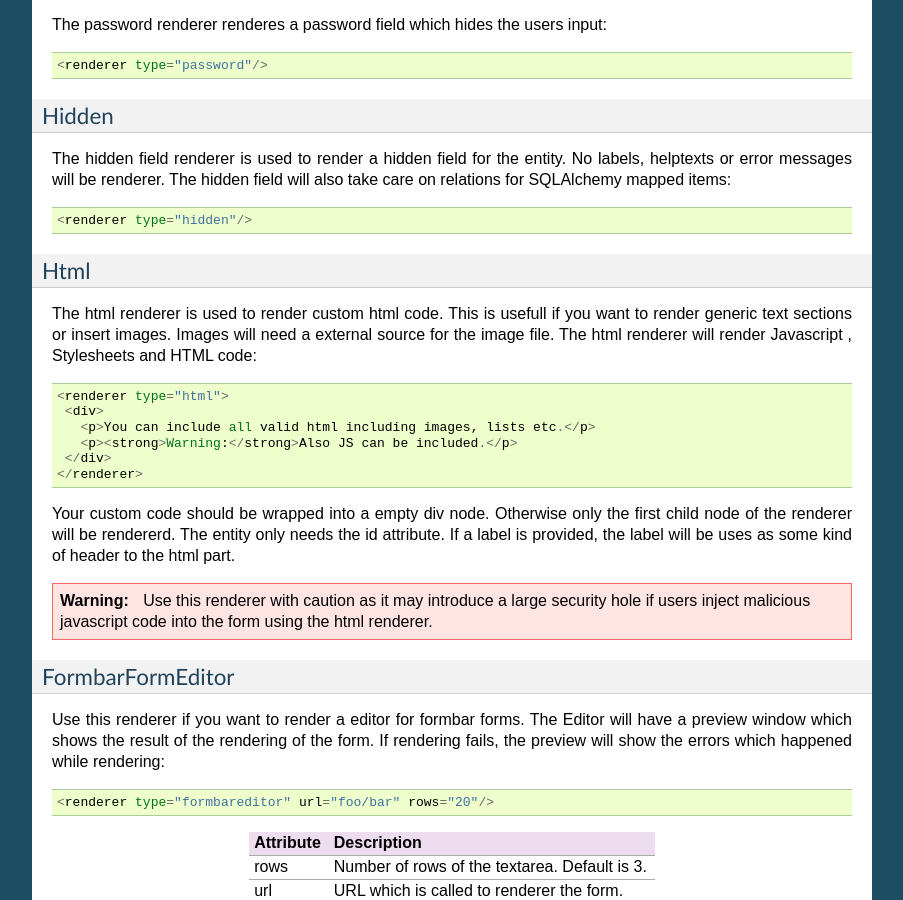
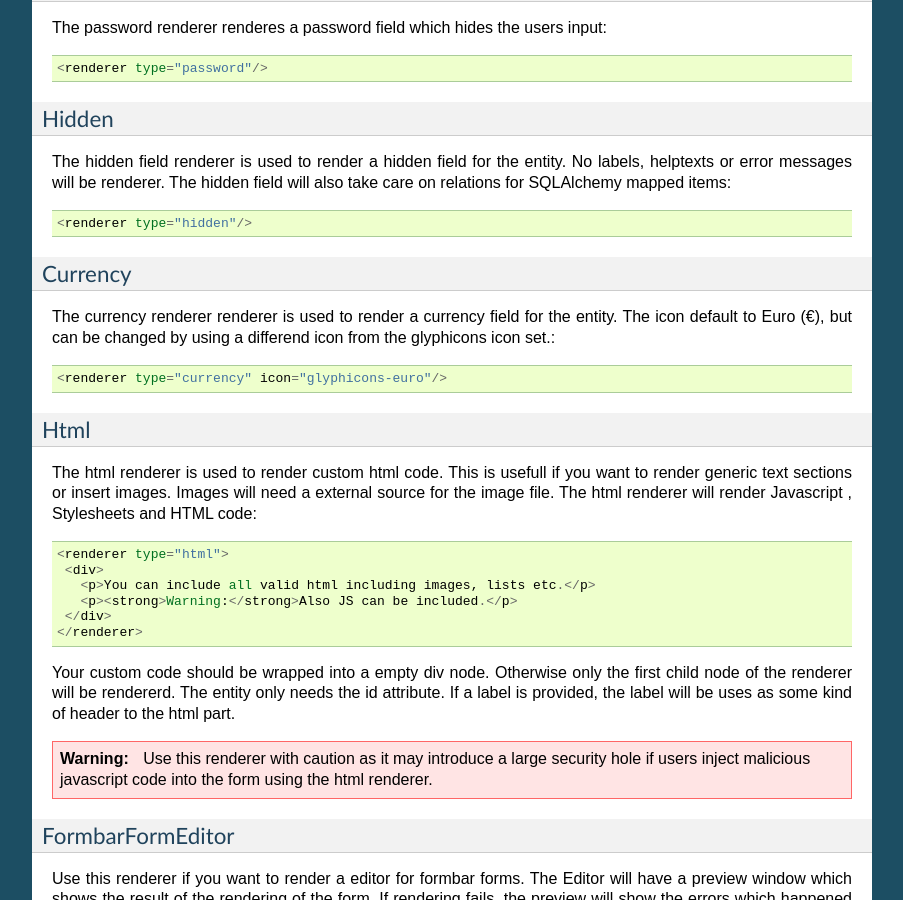
Before and after one commit to ringo-framework/formbar, a Sphinx documentation site: the page built from docs/source/config.rst, in a window 1280 px wide and 900 px high, scrolled down 13520 px. Shown: the whole window, without its empty margins (198-1101 px from the left). Built offline with Sphinx 7.4.7, drawn with Linux system fonts in a browser that asks for light colours; formulas are drawn with MathJax 3; some of the changed text lies outside the part shown.

Commit message:
Added documentation on currency renderer. Added Changes.

```diff
--- a/CHANGES.txt
+++ b/CHANGES.txt
@@ -8,6 +8,7 @@ Improvements
 
 New feature
 - Added datetime picker widget. See https://github.com/Eonasdan/bootstrap-datetimepicker
+- Added currency widget.
 - Added new "fields" command to generate.py command (in contrib) to export the
   entities of a given form as CSV.
 
--- a/docs/source/config.rst
+++ b/docs/source/config.rst
@@ -69,7 +69,8 @@ id            Used to refer to this entity in the form. Requiered. Must be uniqu
 name          Used as name attribute in the rendered field. Defines the name of this attribute in the model. Name of the field must only contain characters which are valid in context of your database. So better stay with [a-zA-Z0-9_]
 label         The field will be rendered with this label.
 number        A small number which is rendered in front of the label.
-type          Defines the python datatype which will be used on deserialisation of the submitted value. Defines the datatype of the model. Possible values are ``string`` (default), ``text``, ``integer``, ``float``, ``date``, ``datetime``, ``email``, ``boolean``, ``time``, ``interval``.  css         Value will be rendered as class attribute in the rendered field.
+type          Defines the python datatype which will be used on deserialisation of the submitted value. Defines the datatype of the model. Possible values are ``string`` (default), ``text``, ``integer``, ``float``, ``date``, ``datetime``, ``email``, ``boolean``, ``time``, ``interval``, ``currency``.
+css           Value will be rendered as class attribute in the rendered field.
 expr          Expression which is used to calculate the value of the field.
 value         Default value of the field. Supports expressions. The default value might get overwritten on rendering.
 placeholder   Custom placeholder that overrides the default of a field. For now only usable for ``interval``.
@@ -805,6 +806,14 @@ also take care on relations for SQLAlchemy mapped items::
 
         <renderer type="hidden"/>
 
+Currency
+--------
+The currency renderer renderer is used to render a currency field for
+the entity. The icon default to Euro (€), but can be changed by using a
+differend icon from the glyphicons icon set.::
+
+        <renderer type="currency" icon="glyphicons-euro"/>
+
 Html
 ----
 The html renderer is used to render custom html code. This is usefull if you
```
